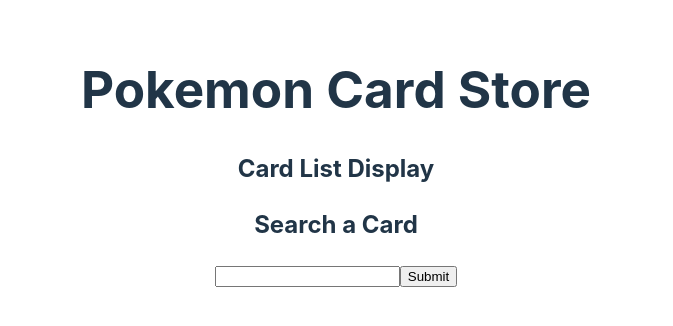
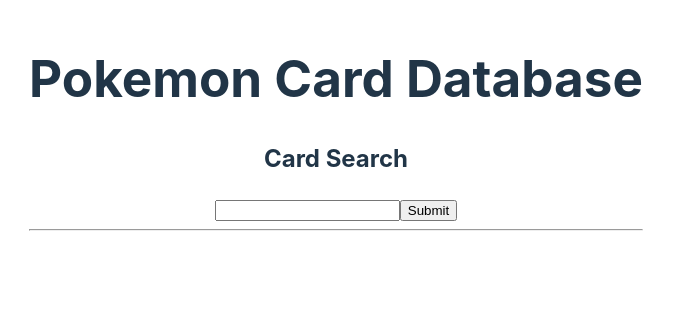
Before and after one commit to jnguye66/-jnguye66.github.io, a React (Vite) app: page / in a window 1280 px wide. Shown: the part 234-560 px from the top of the page, without its empty margins (304-977 px from the left). Built offline with nearby package versions, Linux system fonts and the light colour scheme; no server answers.

Commit message:
Added functionality to cardSubmit to now display the image of the selected card.

```diff
--- a/src/App.jsx
+++ b/src/App.jsx
@@ -10,7 +10,7 @@
 
   return (
     <>
-      <h1>Pokemon Card Store</h1>
+      <h1>Pokemon Card Database</h1>
       <CardSearch/>
       <CardDisplay/>
     </>
--- a/src/components/CardDisplay.jsx
+++ b/src/components/CardDisplay.jsx
@@ -1,7 +1,12 @@
 import { useState, useEffect } from 'react';
 
-function CardDisplay({name}) {
-    return <h3> {name} </h3>
+function CardDisplay(props) {
+    return (
+        <div>
+            <h3>{props.name}</h3>
+            <img src={props.img} alt={props.name} />
+        </div>
+    )
 }
 
 export default CardDisplay;
--- a/src/components/CardSearch.jsx
+++ b/src/components/CardSearch.jsx
@@ -3,10 +3,11 @@
 import getCardList from '../functions/getCardData.js';
 
 function CardSearch() {
-    // Stores the entire card list api data
+    // useState to store the entire card list api data
     const [cardList, setCardList] = useState([]);
 
-    const [name, setName] = useState('');
+    // useState to store the users selected card
+    const [card, setCard] = useState({});
 
     // useEffect to populate the Card List once at initial launch
     useEffect(() => {
@@ -34,26 +35,34 @@
         e.preventDefault();
 
         let input = document.getElementById('searchbar');
-        let name = input.value;
+        let cardName = input.value;
 
-        // display.setAttribute('name', name);
+        let cardImg = '';
 
-        console.log(name)
-        setName(name);
+        cardList.forEach((card) => {
+            if (cardName === `${card.name} - ${card.id.toUpperCase()}`){
+                cardImg = `${card.image}/high.png`;
+            }
+        })
+
+        setCard({
+            name: cardName,
+            img: cardImg
+        });
     }
 
     return (
         <>
-            <h2>Card List Display</h2>
+            <h2>Card Search</h2>
             <div>
                 <form>
-                    <h2>Search a Card</h2>
                     <input id="searchbar" name="searchbar" list='card-list'/>
                     <datalist id='card-list'></datalist>
                     <input type="submit" id="search" name="search" onClick={cardSubmit}/>
                 </form>
             </div>
-            <CardDisplay name={name}/>
+            <hr />
+            <CardDisplay name={card.name} img={card.img}/>
         </>
     )
 }
```
